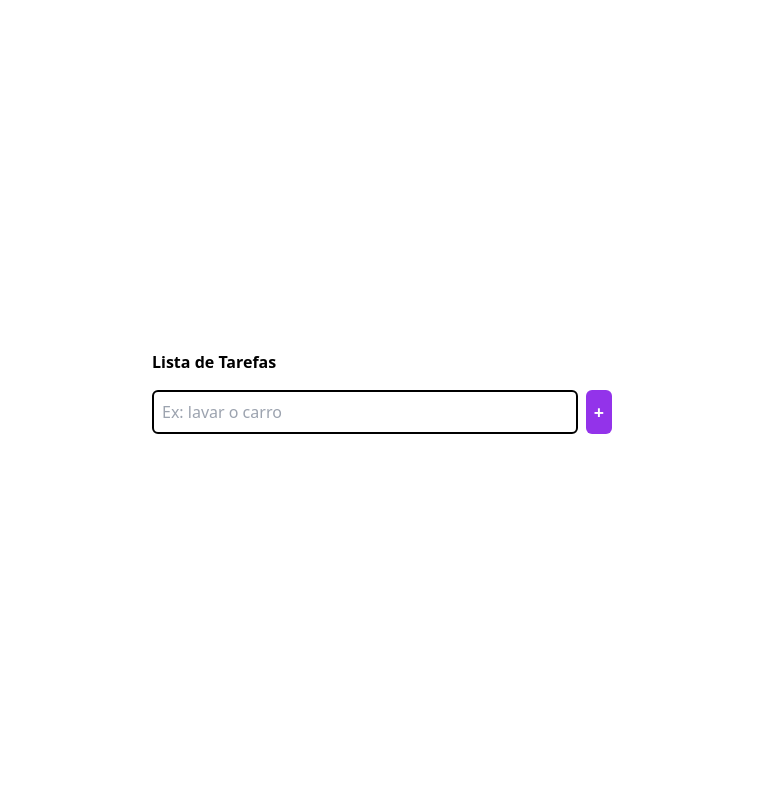
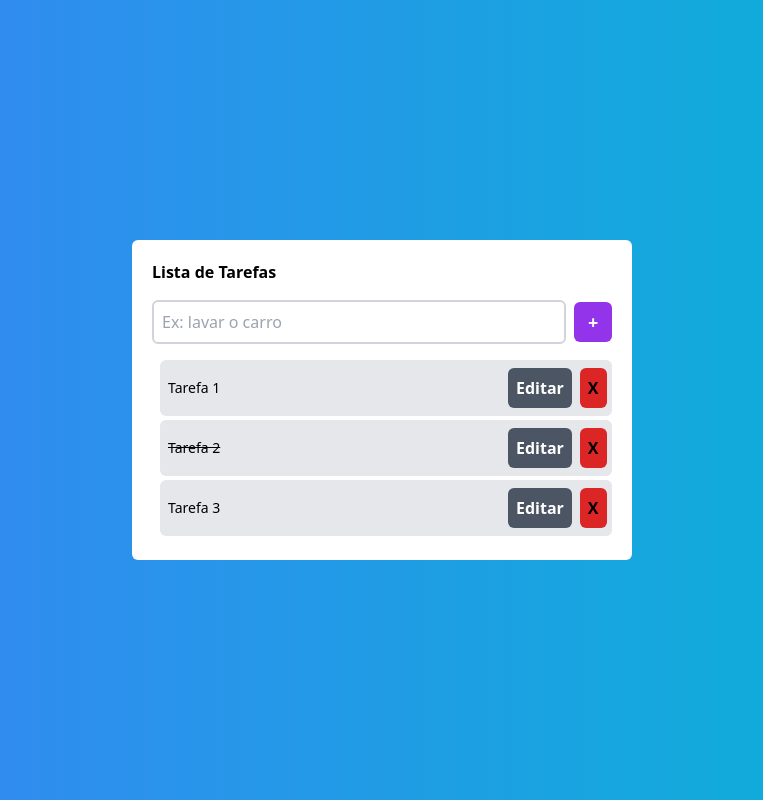
Before and after one commit to IsabelleFNRC/todo, a Vue app: page / in a window 1280 px wide. Shown: the whole page, without its empty margins (258-1021 px from the left). Built offline with nearby package versions, Linux system fonts and the light colour scheme.

Commit message:
ajustes de bugs

```diff
--- a/index.html
+++ b/index.html
@@ -4,7 +4,7 @@
     <meta charset="UTF-8">
     <link rel="icon" href="/favicon.ico">
     <meta name="viewport" content="width=device-width, initial-scale=1.0">
-    <title>todo app</title>
+    <title>Todo App</title>
   </head>
   <body>
     <div id="app"></div>
--- a/src/App.vue
+++ b/src/App.vue
@@ -1,71 +1,7 @@
 <script setup>
-import { RouterLink, RouterView } from 'vue-router'
+import { RouterView } from 'vue-router'
 </script>
 
 <template>
   <RouterView />
 </template>
-
-<style scoped>
-header {
-  line-height: 1.5;
-  max-height: 100vh;
-}
-
-.logo {
-  display: block;
-  margin: 0 auto 2rem;
-}
-
-nav {
-  width: 100%;
-  font-size: 12px;
-  text-align: center;
-  margin-top: 2rem;
-}
-
-nav a.router-link-exact-active {
-  color: var(--color-text);
-}
-
-nav a.router-link-exact-active:hover {
-  background-color: transparent;
-}
-
-nav a {
-  display: inline-block;
-  padding: 0 1rem;
-  border-left: 1px solid var(--color-border);
-}
-
-nav a:first-of-type {
-  border: 0;
-}
-
-@media (min-width: 1024px) {
-  header {
-    display: flex;
-    place-items: center;
-    padding-right: calc(var(--section-gap) / 2);
-  }
-
-  .logo {
-    margin: 0 2rem 0 0;
-  }
-
-  header .wrapper {
-    display: flex;
-    place-items: flex-start;
-    flex-wrap: wrap;
-  }
-
-  nav {
-    text-align: left;
-    margin-left: -1rem;
-    font-size: 1rem;
-
-    padding: 1rem 0;
-    margin-top: 1rem;
-  }
-}
-</style>
--- a/src/components/CartaoTarefa/CartaoTarefa.vue
+++ b/src/components/CartaoTarefa/CartaoTarefa.vue
@@ -1,29 +1,39 @@
 <template>
   <div
     class="flex gap-2 items-center bg-gray-200 mb-1 rounded-md p-2 h-fit justify-between hover:cursor-pointer"
+    @click="alteraStatusTarefa(idTarefa)"
   >
     <p
       :id="idTarefa"
       class="text-sm font-medium break-words max-w-full"
       :class="{
-        'line-through': tarefa.status === 'concluída'
+        'line-through': tarefa.status === 'concluida',
+        editavel: modoEdicao.valor
       }"
+      :contenteditable="modoEdicao.valor"
+      @input="editarDescricao"
     >
       {{ tarefa.descricao }}
     </p>
 
     <div class="flex w-24 gap-2">
       <button
-        v-if="mostraBotaoExcluir"
+        v-if="!modoEdicao.valor"
         class="bg-gray-600 flex items-center justify-center p-2 rounded-md font-bold text-white"
-        @click="remover"
+        @click="iniciarEdicao"
       >
         Editar
       </button>
       <button
-        v-if="mostraBotaoExcluir"
+        v-else
+        class="bg-green-600 flex items-center justify-center p-2 rounded-md font-bold text-white"
+        @click="salvarEdicao"
+      >
+        Salvar
+      </button>
+      <button
         class="bg-red-600 flex items-center justify-center p-2 rounded-md font-bold"
-        @click="excluir"
+        @click="excluirTarefa(idTarefa)"
       >
         X
       </button>
@@ -32,23 +42,45 @@
 </template>
 
 <script>
+import { useTarefasStore } from '../../stores/tarefas'
+import { reactive } from 'vue'
+
 export default {
-  data() {
+  name: 'CartaoTarefa',
+  setup(props) {
+    const { editarTarefa, excluirTarefa, alterarStatusTarefa } = useTarefasStore()
+
+    const modoEdicao = reactive({ valor: false })
+
+    const iniciarEdicao = () => {
+      modoEdicao.valor = true
+    }
+
+    const salvarEdicao = () => {
+      modoEdicao.valor = false
+      editarTarefa(props.idTarefa, props.tarefa.descricao)
+    }
+
+    const editarDescricao = (event) => {
+      props.tarefa.descricao = event.target.textContent
+    }
+
+    const alteraStatusTarefa = (id) => {
+      alterarStatusTarefa(id)
+    }
+
     return {
-      mostraBotaoExcluir: true,
-      mostraBotaoEditar: false
+      iniciarEdicao,
+      salvarEdicao,
+      editarDescricao,
+      excluirTarefa,
+      alteraStatusTarefa,
+      idTarefa: props.idTarefa,
+      tarefa: props.tarefa,
+      modoEdicao
     }
   },
-  props: ['idTarefa', 'tarefa', 'removerTarefa'],
-  mounted() {
-    console.log(this.tarefa)
-  },
-  methods: {
-    excluir() {
-      console.log('excluir...')
-      this.removerTarefa(this.idTarefa)
-    }
-  }
+  props: ['idTarefa', 'tarefa']
 }
 </script>
 
@@ -56,4 +88,10 @@ export default {
 .line-through {
   text-decoration: line-through;
 }
+
+.editavel {
+  border: 1px solid gray;
+  padding: 4px;
+  cursor: text;
+}
 </style>
--- a/src/components/Lista/Lista.vue
+++ b/src/components/Lista/Lista.vue
@@ -1,25 +1,37 @@
-<script setup>
+<script>
+import { watch, ref } from 'vue'
 import CartaoTarefa from '../CartaoTarefa/CartaoTarefa.vue'
+
+export default {
+  name: 'Lista',
+  components: {
+    CartaoTarefa
+  },
+  props: ['tarefas'],
+  setup(props) {
+    const listaDeTarefas = ref(props.tarefas)
+
+    watch(
+      () => props.tarefas,
+      (newTarefas) => {
+        listaDeTarefas.value = newTarefas || []
+      }
+    )
+
+    return {
+      listaDeTarefas
+    }
+  }
+}
 </script>
 
 <template>
   <div id="todo-list" class="pl-2">
     <CartaoTarefa
-      v-for="tarefa in tarefas"
+      v-for="tarefa in listaDeTarefas"
       :key="tarefa.id"
       :id-tarefa="tarefa.id"
       :tarefa="tarefa"
-      :editarTarefa="editarTarefa"
-      :removerTarefa="removerTarefa"
     />
   </div>
 </template>
-
-<script>
-export default {
-  props: ['tarefas', 'editarTarefa', 'removerTarefa'],
-  created() {
-    console.log(this)
-  }
-}
-</script>
--- a/src/stores/tarefas.js
+++ b/src/stores/tarefas.js
@@ -1,26 +1,54 @@
-import { ref, computed } from 'vue'
-import { defineStore } from 'pinia'
+import { reactive } from 'vue'
 
-export const useTarefasStore = defineStore('tarefas', () => {
-  const tarefas = ref([])
-
-  const adicionarTarefa = (tarefa) => {
-    tarefas.value.push(tarefa)
-  }
-
-  const removerTarefa = (id) => {
-    tarefas.value = tarefas.value.filter((tarefa) => tarefa.id !== id)
-  }
-
-  const editarTarefa = (id, novaTarefa) => {
-    const index = tarefas.value.findIndex((tarefa) => tarefa.id === id)
-    if (index !== -1) {
-      tarefas.value.splice(index, 1, novaTarefa)
+export const useTarefasStore = () => {
+  const state = reactive({
+    tarefas: [
+      { id: 1, descricao: 'Tarefa 1', status: 'pendente' },
+      { id: 2, descricao: 'Tarefa 2', status: 'concluida' },
+      { id: 3, descricao: 'Tarefa 3', status: 'pendente' }
+    ]
+  })
+  const alterarStatusTarefa = (id) => {
+    const tarefa = state.tarefas.find((t) => t.id === id)
+    if (tarefa) {
+      if (tarefa.status === 'pendente') tarefa.status = 'concluida'
+      if (tarefa.status === 'concluida') tarefa.status = 'pendente'
     }
   }
 
-  const count = computed(() => tarefas.value.length)
-  const doubleCount = computed(() => count.value * 2)
+  const criarTarefa = (descricao) => {
+    if (descricao.trim() !== '') {
+      console.log('salvando tarefa')
+      const novaTarefa = {
+        id: state.tarefas.length + 1,
+        descricao,
+        status: 'pendente'
+      }
 
-  return { tarefas, adicionarTarefa, removerTarefa, editarTarefa, count, doubleCount }
-})
+      state.tarefas.push(novaTarefa)
+    }
+  }
+
+  const editarTarefa = (id, novaDescricao) => {
+    const tarefa = state.tarefas.find((t) => t.id === id)
+    if (tarefa) {
+      tarefa.descricao = novaDescricao
+    }
+  }
+
+  const excluirTarefa = (id) => {
+    state.tarefas = state.tarefas.filter((t) => t.id !== id)
+    console.log(state.tarefas)
+  }
+
+  const obterTarefas = () => {}
+
+  return {
+    state,
+    criarTarefa,
+    alterarStatusTarefa,
+    editarTarefa,
+    excluirTarefa,
+    obterTarefas
+  }
+}
--- a/src/views/HomeView.vue
+++ b/src/views/HomeView.vue
@@ -1,63 +1,58 @@
+<script>
+import Lista from '../components/Lista/Lista.vue'
+import { useTarefasStore } from '../stores/tarefas'
+import { ref } from 'vue'
+
+export default {
+  components: {
+    Lista
+  },
+  setup() {
+    const { state, criarTarefa, excluirTarefa } = useTarefasStore()
+    const novaTarefa = ref('')
+
+    const adicionarTarefa = () => {
+      if (novaTarefa.value.trim() !== '') {
+        console.log(novaTarefa.value)
+        criarTarefa(novaTarefa.value)
+        novaTarefa.value = ''
+      }
+    }
+
+    const tarefas = state.tarefas
+
+    return {
+      tarefas,
+      novaTarefa,
+      adicionarTarefa
+    }
+  }
+}
+</script>
 <template>
   <div
-    class="flex w-full h-screen items-center justify-center bg-gradient-to from-cyan-500 to-blue-500"
+    class="flex w-full h-screen items-center justify-center bg-gradient-to-l from-cyan-500 to-blue-500"
   >
     <div class="p-5 bg-white rounded-md text-black w-500">
       <h1 class="font-bold mb-4">Lista de Tarefas</h1>
 
       <div id="todo-input" class="flex gap-2 w-full items-center mb-4">
-        <form @submit.prevent="criarTarefa" class="flex w-full gap-2">
+        <form @submit.prevent="adicionarTarefa" class="flex w-full gap-2 items-center">
           <input
             v-model="novaTarefa"
             placeholder="Ex: lavar o carro"
-            class="w-full rounded-md border-solid p-2 border-2 border-black hover:border-purple-600"
+            class="w-full rounded-md border-solid p-2 border-2 border-gray-300 hover:border-purple-600"
           />
           <button
             type="submit"
-            class="w-fit h-full p-2 rounded-md bg-purple-600 flex font-bold text-white text-lg"
+            class="w-10 h-10 items-center justify-center p-2 rounded-md bg-purple-600 flex font-bold text-white text-lg"
           >
             +
           </button>
         </form>
       </div>
 
-      <Lista :tarefas="tarefas" :editarTarefa="editarTarefa" :removerTarefa="removerTarefa"></Lista>
+      <Lista :tarefas="tarefas" />
     </div>
   </div>
 </template>
-
-<script setup>
-import { ref } from 'vue'
-import { useTarefasStore } from '../stores/tarefas'
-import Lista from '../components/Lista/Lista.vue'
-const tarefasStore = useTarefasStore()
-const novaTarefa = ref('')
-
-const criarTarefa = () => {
-  const novaTarefaObj = {
-    id: Date.now(),
-    descricao: novaTarefa.value,
-    status: 'pendente'
-  }
-  tarefasStore.adicionarTarefa(novaTarefaObj)
-  novaTarefa.value = ''
-}
-
-const editarTarefa = (id) => {
-  const tarefa = tarefasStore.tarefas.find((t) => t.id === id)
-  if (tarefa) {
-    const novoNome = prompt('Digite o novo nome da tarefa', tarefa.descricao)
-    if (novoNome) {
-      const tarefaAtualizada = { ...tarefa, descricao: novoNome }
-      tarefasStore.editarTarefa(id, tarefaAtualizada)
-    }
-  }
-}
-
-const removerTarefa = (id) => {
-  console.log('removeno', id)
-  tarefasStore.removerTarefa(id)
-}
-
-const tarefas = tarefasStore.tarefas
-</script>
```
